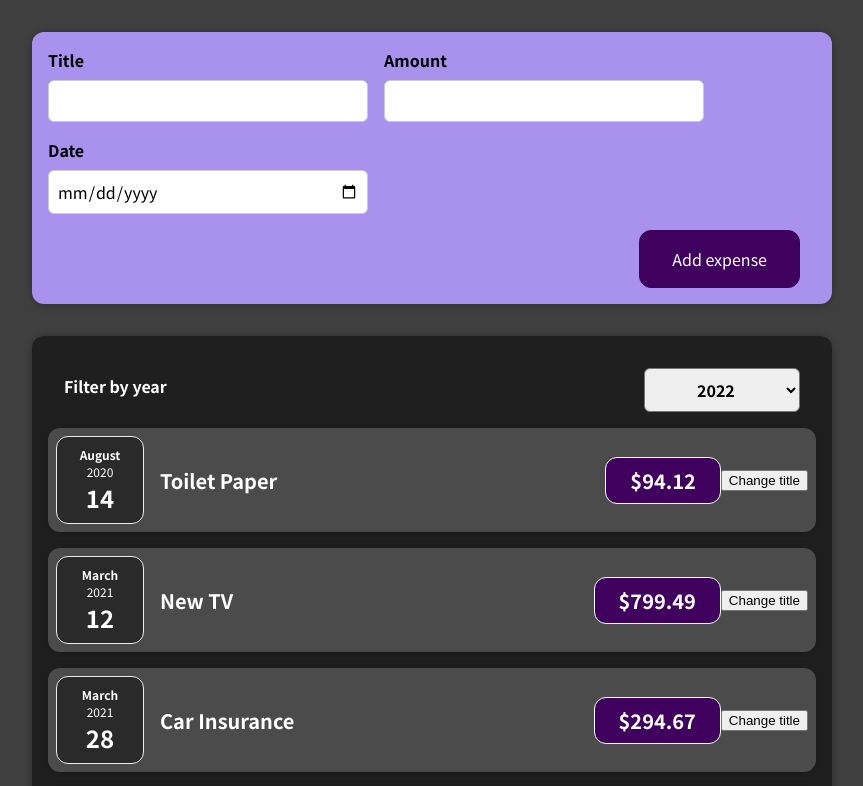
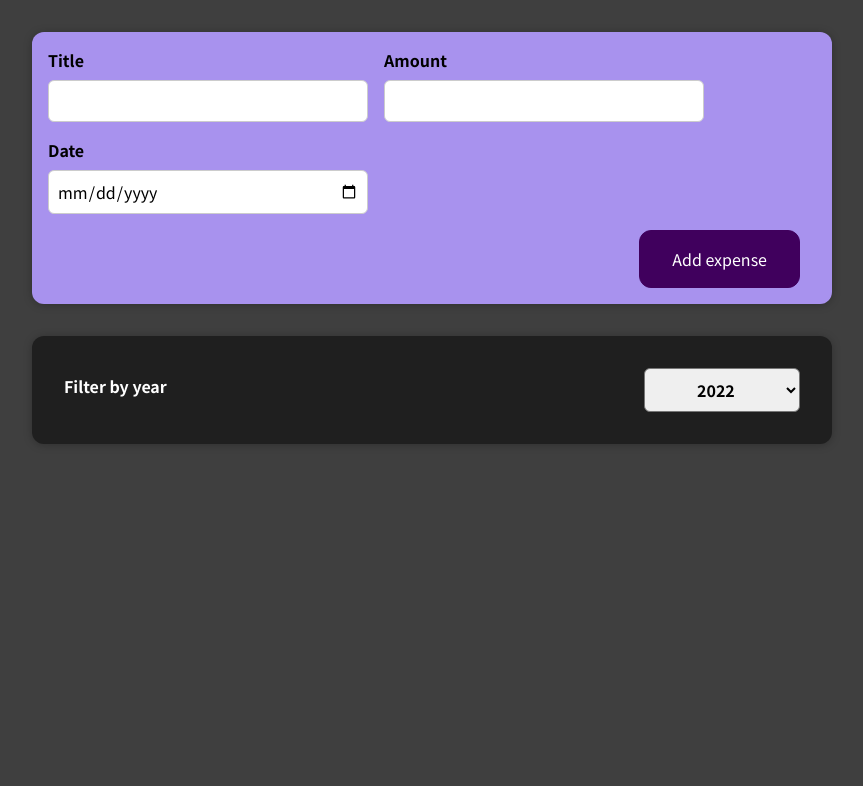
Before and after one commit to souvik150/React-Expense-Tracker, a React (Create React App) app: page / in a window 1280 px wide. Shown: the top 786 px of the page, without its empty margins (208-1071 px from the left). Built offline with nearby package versions, Linux system fonts and the light colour scheme.

Commit message:
Adds Fitler functionality

```diff
--- a/src/App.js
+++ b/src/App.js
@@ -1,9 +1,10 @@
+import React, { useState } from "react";
+
 import Expenses from "./components/Expenses/Expenses";
 
 import NewExpense from "./components/NewExpense/NewExpense";
 
-const App = () => {
-  const expenses = [
+const DUMMY_EXPENSES = [
   {
     id: "e1",
     title: "Toilet Paper",
@@ -25,8 +26,13 @@ const App = () => {
   },
 ];
 
+const App = () => {
+  const [expenses, setExpenses] = useState(DUMMY_EXPENSES);
+
   const addExpenseHandler = (expense) => {
-    console.log(expense);
+    setExpenses((prevExpenses) => {
+      return [expense, ...prevExpenses];
+    });
   };
 
   return (
--- a/src/components/Expenses/ExpenseItem.jsx
+++ b/src/components/Expenses/ExpenseItem.jsx
@@ -1,25 +1,17 @@
-import { useState } from "react";
+import React from "react";
 
 import ExpenseDate from "./ExpenseDate";
 import Card from "../UI/Card";
 import "./ExpenseItem.css";
 
 const ExpenseItem = (props) => {
-  const [title, setTitle] = useState(props.title);
-
-  const clickHandler = () => {
-    setTitle("Updated !!");
-    console.log(title);
-  };
-
   return (
     <Card className="expense-item">
       <ExpenseDate date={props.date} />
       <div className="expense-item__description">
-        <h2>{title}</h2>
+        <h2>{props.title}</h2>
         <div className="expense-item__price">${props.amount}</div>
       </div>
-      <button onClick={clickHandler}>Change title</button>
     </Card>
   );
 };
--- a/src/components/Expenses/Expenses.jsx
+++ b/src/components/Expenses/Expenses.jsx
@@ -12,6 +12,10 @@ const Expenses = (props) => {
     setFilteredYear(selectedYear);
   };
 
+  const filteredExpenses = props.expenses.filter((expense) => {
+    return expense.date.getFullYear().toString() === filteredYear;
+  });
+
   return (
     <div>
       <Card className="expenses">
@@ -19,7 +23,7 @@ const Expenses = (props) => {
           selected={filteredYear}
           onChangeFilter={filterChangeHandler}
         />
-        {props.expenses.map((expense) => (
+        {filteredExpenses.map((expense) => (
           <ExpenseItem
             key={expense.id}
             title={expense.title}
```
Also changed, not shown: 1 other file (tests, documents, lock files or other folders). Lines whose indentation alone changed are shown as unchanged.
